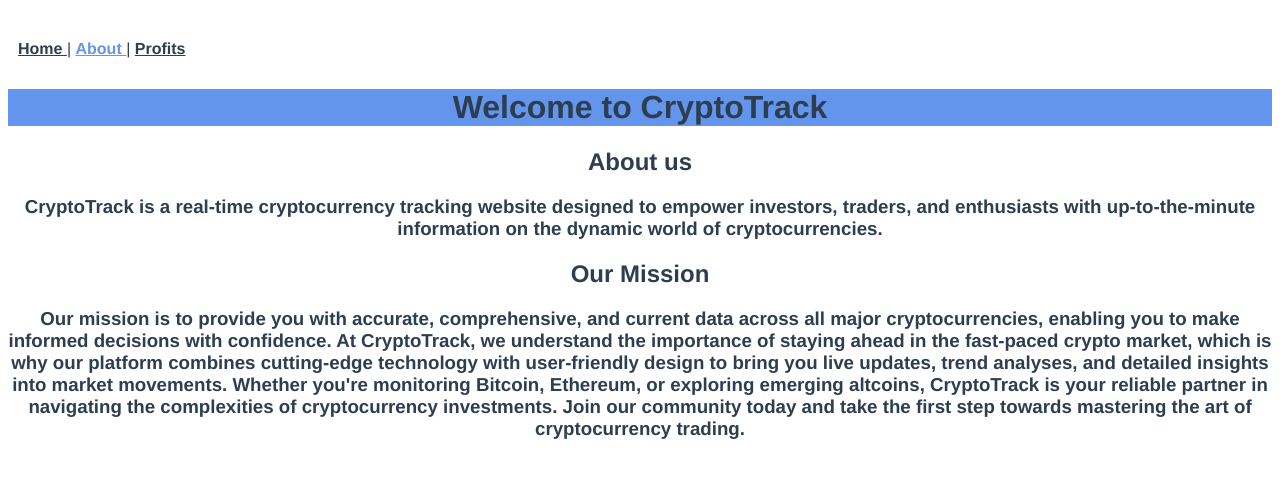
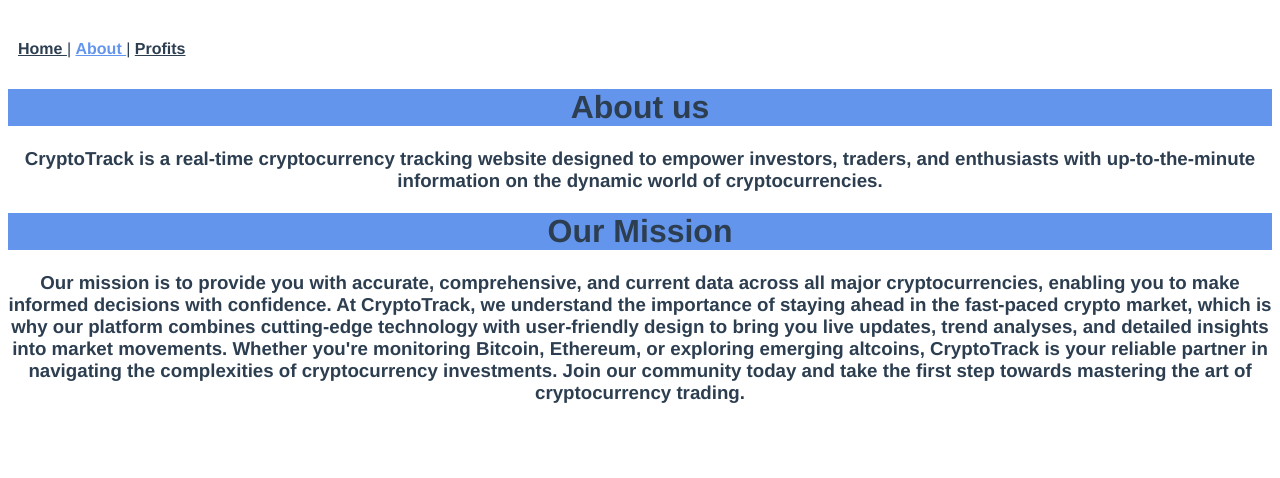
Before and after one commit to XUZIRUI1226/CPP, a Vue app: page /about in a window 1280 px wide. Shown: the top 478 px of the page. Built offline with nearby package versions, Linux system fonts and the light colour scheme; what vue-chartkick would draw is missing.

Commit message:
initial commit

```diff
--- a/src/Views/About.vue
+++ b/src/Views/About.vue
@@ -1,19 +1,16 @@
 <template>
 
-<div class="header">
-    <h1> Welcome to CryptoTrack </h1>
+<div class="aboutus">
+    <h1> About us </h1>
 </div>
 
-<div class="about us">
-    <h2> About us </h2>
+    <h3> CryptoTrack is a real-time cryptocurrency tracking website designed to empower investors, traders, and enthusiasts with up-to-the-minute information on the dynamic world of cryptocurrencies. </h3>
 
-    <h3> CryptoTrack is a real-time cryptocurrency tracking website designed to empower investors, traders, and enthusiasts with up-to-the-minute information on the dynamic world of cryptocurrencies. </h3>
+<div class="ourmission">
+    <h1> Our Mission </h1>
 </div>
+    <h3> Our mission is to provide you with accurate, comprehensive, and current data across all major cryptocurrencies, enabling you to make informed decisions with confidence. At CryptoTrack, we understand the importance of staying ahead in the fast-paced crypto market, which is why our platform combines cutting-edge technology with user-friendly design to bring you live updates, trend analyses, and detailed insights into market movements. Whether you're monitoring Bitcoin, Ethereum, or exploring emerging altcoins, CryptoTrack is your reliable partner in navigating the complexities of cryptocurrency investments. Join our community today and take the first step towards mastering the art of cryptocurrency trading. </h3>
 
-<div class="our mission">
-    <h2> Our Mission </h2>
-    <h3> Our mission is to provide you with accurate, comprehensive, and current data across all major cryptocurrencies, enabling you to make informed decisions with confidence. At CryptoTrack, we understand the importance of staying ahead in the fast-paced crypto market, which is why our platform combines cutting-edge technology with user-friendly design to bring you live updates, trend analyses, and detailed insights into market movements. Whether you're monitoring Bitcoin, Ethereum, or exploring emerging altcoins, CryptoTrack is your reliable partner in navigating the complexities of cryptocurrency investments. Join our community today and take the first step towards mastering the art of cryptocurrency trading. </h3>
-</div>
 </template>
 
 <script>
@@ -23,7 +20,10 @@
 </script>
 
 <style>
-.header {
+.aboutus {
+    background-color: cornflowerblue;
+}
+.ourmission {
     background-color: cornflowerblue;
 }
 
```
